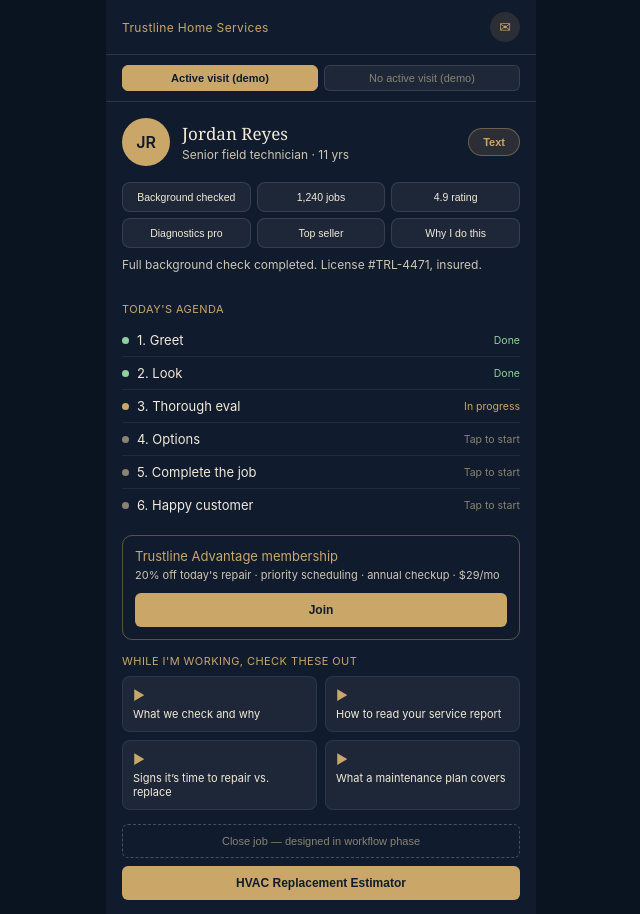
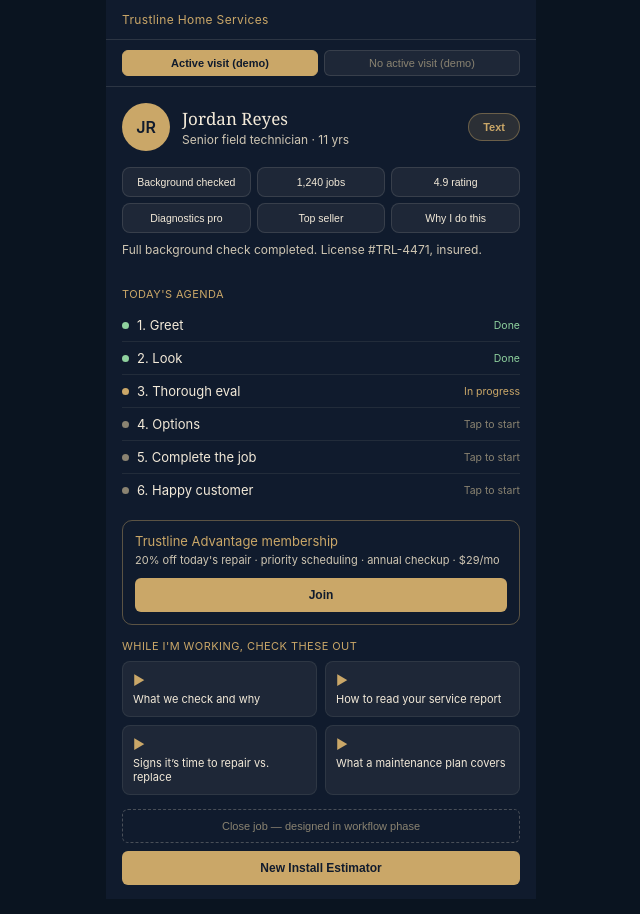
Before and after one commit to merx-sda/trustline-demo, a plain HTML site: page index.html in a window 1280 px wide. Shown: the whole page, without its empty margins (319-959 px from the left). Drawn offline with Linux system fonts and the light colour scheme.

Commit message:
Add files via upload

```diff
--- a/index.html
+++ b/index.html
@@ -24,7 +24,6 @@
   .topbar{display:flex;align-items:center;justify-content:space-between;padding:12px 16px;border-bottom:0.5px solid var(--border);}
   .brand{font-size:12px;letter-spacing:0.03em;color:var(--gold);}
   .topbar-icons{display:flex;align-items:center;gap:10px;}
-  .icon-btn{width:30px;height:30px;border-radius:50%;background:rgba(202,167,104,0.15);border:none;display:flex;align-items:center;justify-content:center;cursor:pointer;color:var(--gold);font-size:14px;}
   .demo-trigger{width:8px;height:8px;border-radius:50%;background:transparent;border:none;cursor:pointer;padding:6px;opacity:0.35;}
   .toggle-row{display:flex;gap:6px;padding:10px 16px;border-bottom:0.5px solid var(--border);}
   .toggle-btn{flex:1;background:var(--surface);border:0.5px solid var(--border);border-radius:6px;padding:6px;font-size:11px;color:var(--muted);cursor:pointer;}
@@ -91,7 +90,7 @@
     <span class="brand">Trustline Home Services</span>
     <div class="topbar-icons">
       <button class="demo-trigger" id="demoTrigger" aria-label="internal"></button>
-      <button class="icon-btn" aria-label="Text the tech" onclick="event.preventDefault();">&#9993;</button>
+      <button class="demo-trigger" id="boardTrigger" aria-label="internal-board"></button>
     </div>
   </div>
 
@@ -135,7 +134,7 @@
 
     <div class="section">
       <button class="close-stub" disabled>Close job — designed in workflow phase</button>
-      <button class="btn-gold estimator-btn" id="estimatorBtn">HVAC Replacement Estimator</button>
+      <button class="btn-gold estimator-btn" id="estimatorBtn">New Install Estimator</button>
     </div>
   </div>
 
@@ -425,6 +424,10 @@
     showFlash('Sent to Game Board');
   });
 
+  document.getElementById('boardTrigger').addEventListener('click', function(){
+    window.open('board.html', '_blank');
+  });
+
   document.getElementById('estimatorBtn').addEventListener('click', function(){
     showFlash('Estimator — premium tool, ask your tech to unlock');
   });
```
